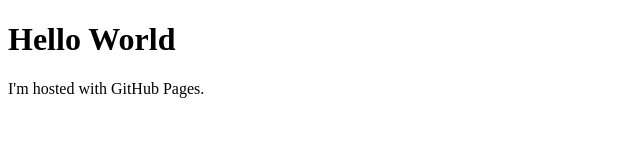
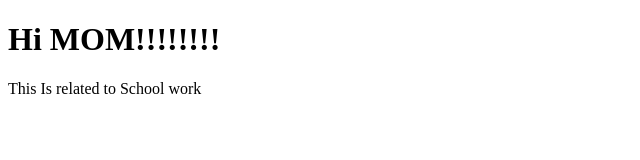
Before and after one commit to OfficialOPMC/OfficialOPMC.github.io, a plain HTML site: page index.html in a window 1280 px wide. Shown: the whole page, without its empty margins (0-640 px from the left). Drawn offline with Linux system fonts and the light colour scheme.

Commit message:
Update index.html

```diff
--- a/index.html
+++ b/index.html
@@ -1,7 +1,7 @@
 <!DOCTYPE html>
 <html>
 <body>
-<h1>Hello World</h1>
-<p>I'm hosted with GitHub Pages.</p>
+<h1>Hi MOM!!!!!!!!</h1>
+<p>This Is related to School work</p>
 </body>
 </html>
```
